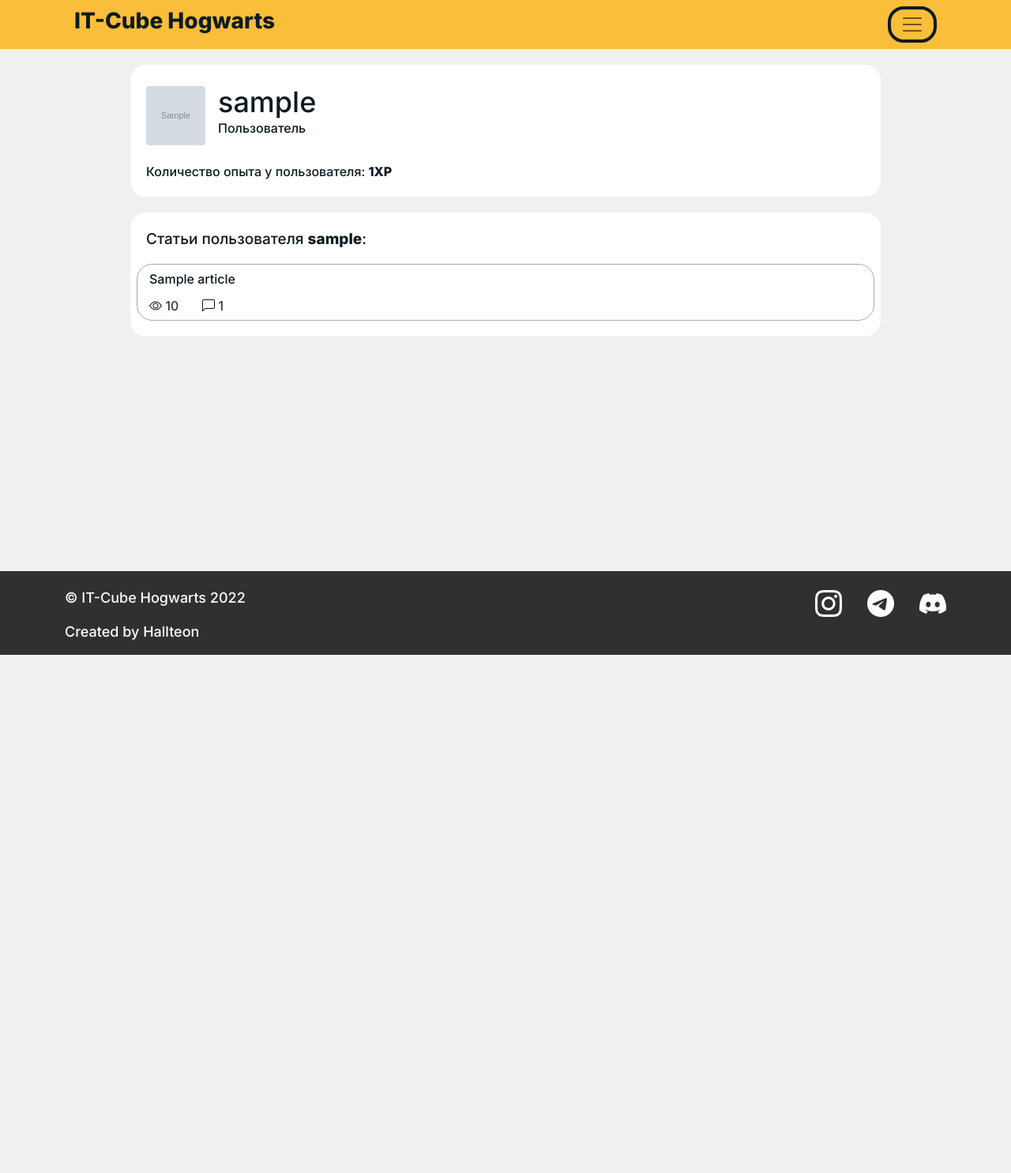
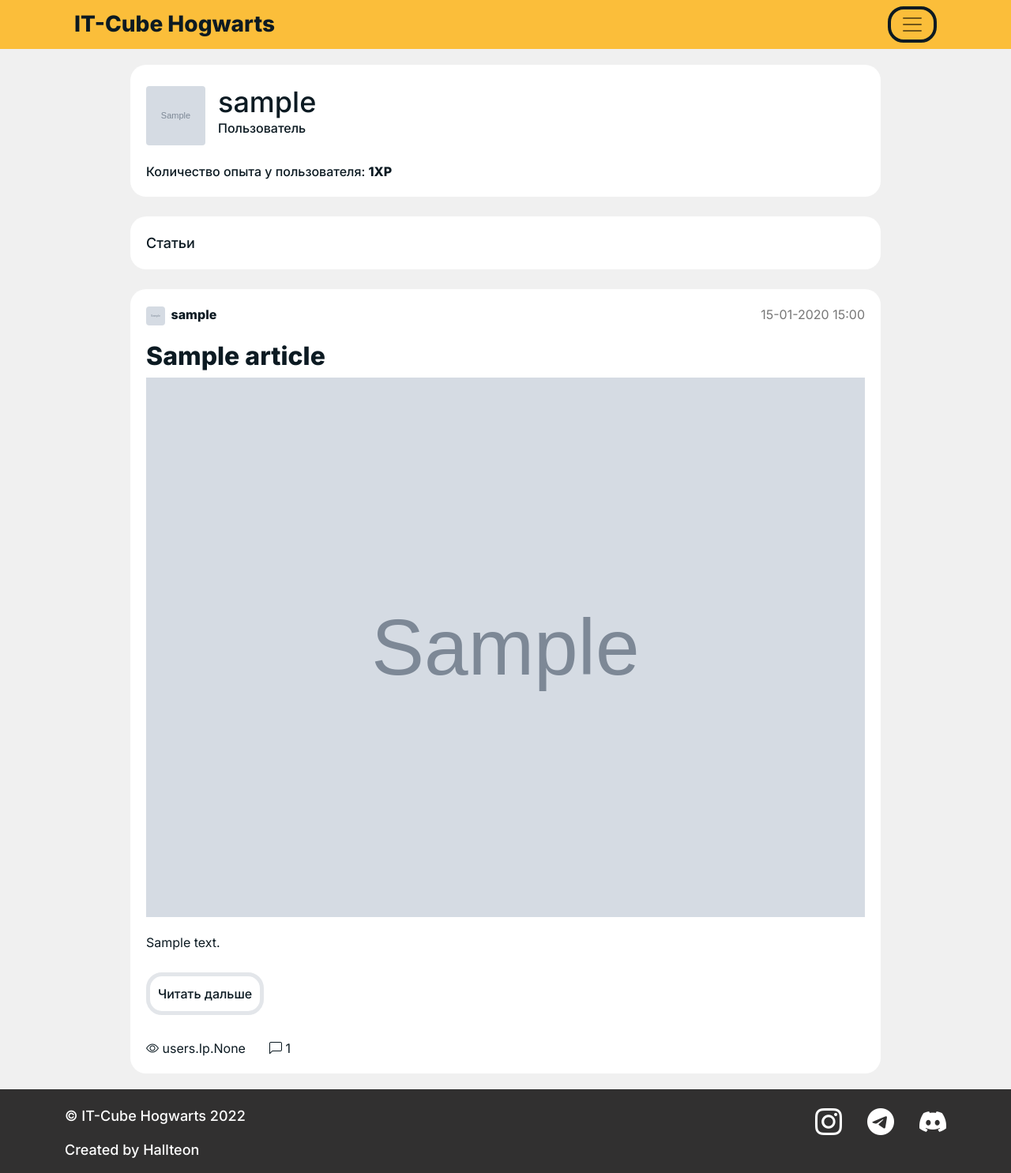
Before and after one commit to Hallteon/ITCubeWebSite, a Django app: a page that uses main/templates/main/base.html in a window 1280 px wide. Shown: the whole page at 79% size. Before the commit the page ends 829 px from the top, so only its background shows below. Run offline with Django 4.2, Linux system fonts and the light colour scheme; a user stored in the database is signed in; tables that the repository leaves empty hold one stand-in row (values such as "Sample post"); grey boxes marked "Sample" are stand-in pictures; parts of the project's set-up code (start-up, migrations or seed data) failed here and were passed over; some libraries are stand-ins or nearby versions.

Commit message:
updated the views-system with ip

```diff
--- a/articles/admin.py
+++ b/articles/admin.py
@@ -11,7 +11,6 @@ class ArticleAdmin(admin.ModelAdmin):
     search_fields = ('title', 'content')
     list_editable = ('is_published',)
     list_filter = ('is_published', 'create_time')
-    exclude = ('views_count',)
 
 
 class CommentAdmin(admin.ModelAdmin):
--- a/articles/models.py
+++ b/articles/models.py
@@ -2,6 +2,8 @@ from ckeditor_uploader.fields import RichTextUploadingField
 from django.contrib.auth.models import User
 from django.db import models
 from django.urls import reverse
+
+from users.models import Ip
 
 
 class Article(models.Model):
@@ -13,7 +15,7 @@ class Article(models.Model):
     update_time = models.DateTimeField(auto_now=True, verbose_name='Дата изменения')
     category = models.ForeignKey('Category', blank=True, null=True, on_delete=models.PROTECT, verbose_name='Категория')
     tags = models.ManyToManyField('Tag', verbose_name='Тэги')
-    views_count = models.IntegerField(null=True, blank=True, default=0, verbose_name='Количество просмотров')
+    views_count = models.ManyToManyField(Ip, blank=True, related_name='views', verbose_name='Количество просмотров')
     is_published = models.BooleanField(default=False, auto_created=True, verbose_name='Опубликовано')
 
     def __str__(self):
@@ -56,6 +58,7 @@ class Tag(models.Model):
     class Meta:
         verbose_name = 'Тэг'
         verbose_name_plural = 'Тэги'
+        ordering = ['name']
 
 
 class Category(models.Model):
--- a/articles/templates/articles/articles.html
+++ b/articles/templates/articles/articles.html
@@ -68,7 +68,7 @@
                 <a class="article-container__button button" href="{{article.get_absolute_url}}">Читать дальше</a>
 
                 <ul class="d-flex article-statistic">
-                    <li class="article-statistic__item"><i class="bi bi-eye"></i> {{article.views_count}}</li>
+                    <li class="article-statistic__item"><i class="bi bi-eye"></i> {{article.views_count.all.count}}</li>
                     <li class="article-statistic__item"><i class="bi bi-chat-left"></i> {{article.comments.all.count}}</li>
                 </ul>
             </div>
--- a/itcube/settings.py
+++ b/itcube/settings.py
@@ -112,7 +112,7 @@ AUTH_PASSWORD_VALIDATORS = [
 
 LANGUAGE_CODE = 'ru-ru'
 
-TIME_ZONE = 'UTC'
+TIME_ZONE = 'Asia/Yekaterinburg'
 
 USE_I18N = True
 
@@ -145,7 +145,7 @@ CKEDITOR_CONFIGS = {
              '-', 'NumberedList', 'BulletedList'
             ],
             ['JustifyLeft', 'JustifyCenter', 'JustifyRight', 'JustifyBlock',
-             '-', 'Font', 'FontSize', 'TextColor',
+             '-', 'TextColor',
              '-', 'HorizontalRule',
              '-', 'Blockquote',
              '-', 'CodeSnippet'
@@ -161,7 +161,6 @@ CKEDITOR_CONFIGS = {
         'forcePasteAsPlainText': True,
         'font_defaultLabel': 'Inter',
         'fontSize_defaultLabel': '16px',
-        'fontSize_sizes': '16px;18px;20px',
         'codeSnippet_theme': 'foundation',
     }
 }
--- a/main/static/main/css/base.css
+++ b/main/static/main/css/base.css
@@ -31,26 +31,35 @@ a {
     border-radius: 20px;
     padding: 10px;
     cursor: pointer;
-    transition: 0.5s;
+    background-image: -webkit-linear-gradient(45deg, #f1c40f 50%, transparent 50%);
+    background-image: linear-gradient(45deg, #f1c40f 50%, transparent 50%);
+    background-position: 100%;
+    background-size: 400%;
+    -webkit-transition: background 300ms ease-in-out;
+    transition: background 300ms ease-in-out;
 }
 
 .button:hover {
-    background-color: #f7c547;
+    background-position: 0;
+}
+
+a.button {
     color: #0C1A22;
 }
 
 /* Навбар */
 
 .header {
+    background-color: #fbbe3a;
     position: sticky;
     top: 0;
-    background-color: #fbbe3a;
     z-index: 10;
 }
 
 .menu__title {
     color: #0C1A22;
     font-weight: 800;
+    margin: 0;
 }
 
 .menu__btn {
@@ -75,7 +84,7 @@ a {
     color: white !important;
 }
 
-.profile__btn {
+.user-profile__btn {
     background-color: #fbbe3a;
     font-weight: 500;
     border: none;
@@ -84,11 +93,11 @@ a {
     transition: 0.5s;
 }
 
-.profile__btn:hover, .profile__btn:focus {
+.user-profile__btn:hover, .profile__btn:focus {
     border-color: #e3e6ea;
 }
 
-.profile__link {
+.user-profile__link {
     font-weight: 500;
 }
 
--- a/main/templates/main/base.html
+++ b/main/templates/main/base.html
@@ -52,15 +52,15 @@
                                 {% if request.user.is_authenticated %}
 
                                 <li class="nav-item menu__item">
-                                    <div class="dropdown profile">
-                                        <button class="dropdown-toggle profile__btn" type="button" data-bs-toggle="dropdown" aria-expanded="false">
+                                    <div class="dropdown user-profile">
+                                        <button class="dropdown-toggle user-profile__btn" type="button" data-bs-toggle="dropdown" aria-expanded="false">
                                             <img class="user-avatar" src="{{request.user.userprofile.profile_picture.url}}" alt="Аватарка">
                                         </button>
 
                                         <ul class="dropdown-menu">
-                                            <li><a class="dropdown-item profile__link" href="{{request.user.userprofile.get_absolute_url}}">Профиль <i class="bi bi-person-square"></i></a></li>
-                                            <li><a class="dropdown-item profile__link" href="{% url 'settings' %}">Настройки <i class="bi bi-gear"></i></a></li>
-                                            <li><a class="dropdown-item profile__link" href="{% url 'logout' %}">Выйти <i class="bi bi-arrow-left-square"></i></a></li>
+                                            <li><a class="dropdown-item user-profile__link" href="{{request.user.userprofile.get_absolute_url}}">Профиль <i class="bi bi-person-square"></i></a></li>
+                                            <li><a class="dropdown-item user-profile__link" href="{% url 'settings' %}">Настройки <i class="bi bi-gear"></i></a></li>
+                                            <li><a class="dropdown-item user-profile__link" href="{% url 'logout' %}">Выйти <i class="bi bi-arrow-left-square"></i></a></li>
                                         </ul>
                                     </div>
                                 </li>
--- a/users/admin.py
+++ b/users/admin.py
@@ -1,6 +1,10 @@
 from django.contrib import admin
 
 from users.models import UserProfile
+
+
+class IpAdmin(admin.ModelAdmin):
+    list_display = ('ip')
 
 
 class UserProfileAdmin(admin.ModelAdmin):
--- a/users/models.py
+++ b/users/models.py
@@ -1,6 +1,18 @@
 from django.contrib.auth.models import User
 from django.db import models
 from django.urls import reverse
+
+
+class Ip(models.Model):
+    user = models.OneToOneField(User, on_delete=models.CASCADE, related_name='ip', verbose_name='Пользователь')
+    ip = models.CharField(max_length=100, null=True, verbose_name='Айпи')
+
+    def __str__(self):
+        return self.ip
+
+    class Meta:
+        verbose_name = 'Айпи'
+        verbose_name_plural = 'Айпи пользователей'
 
 
 class UserProfile(models.Model):
--- a/users/static/users/css/profile.css
+++ b/users/static/users/css/profile.css
@@ -1,7 +1,11 @@
+.profile {
+    margin: 20px 0;
+}
+
 .profile-info {
     background-color: #fff;
     border-radius: 20px;
-    margin: 20px auto 0;
+    margin: 0 auto 0;
     padding: 20px;
 }
 
@@ -29,39 +33,21 @@
     margin-bottom: 0;
 }
 
-.user-articles {
+.user-categories-nav {
     background-color: #fff;
     border-radius: 20px;
-    margin: 20px auto 20px;
+    margin: 25px auto 0;
     padding: 20px;
 }
 
-.user-articles__title {
-    font-size: 19px;
+.user-categories-list__item {
+    font-size: 18px;
     font-weight: 500;
+    padding-right: 10px;
+    cursor: pointer;
+    transition: 0.5s;
 }
 
-.user-article:first-child {
-    margin-top: 0;
+.user-categories-list__item:hover {
+    font-size: 19px;
 }
-
-.user-article {
-    border: 0.5px solid darkgray;
-    border-radius: 20px;
-    margin-top: 20px;
-    padding: 6px 15px;
-
-}
-
-.user-article a {
-    color: #0C1A22;
-    font-weight: 500;
-}
-
-.user-article-info {
-    margin-top: 10px;
-}
-
-.user-article-info__item {
-    margin-right: 30px;
-}
--- a/users/templates/users/profile.html
+++ b/users/templates/users/profile.html
@@ -3,6 +3,7 @@
 
 {% block styles %}
 <link rel="stylesheet" href="{% static 'users/css/profile.css' %}">
+<link rel="stylesheet" href="{% static 'articles/css/articles.css' %}">
 {% endblock %}
 
 {% block content %}
@@ -24,22 +25,45 @@
             </div>
         </div>
 
-        <div class="row">
-            <div class="col-sm-10 user-articles">
-                <p class="user-articles__title">Статьи пользователя <strong>{{profile.user.username}}</strong>:</p>
-                <div class="row">
-                {% for article in profile.user.articles.all %}
-                    <div class="col-12 user-article">
-                        <a class="user-article__title" href="{{article.get_absolute_url}}">{{article.title}}</a>
+        <div class="row user-categories">
+            <div class="col-sm-10 user-categories-nav">
+                <nav>
+                    <ul class="d-flex user-categories-list">
+                        <li class="user-categories-list__item">Статьи</li>
+                    </ul>
+                </nav>
+            </div>
 
-                        <ul class="d-flex user-article-info">
-                            <li class="user-article-info__item"><i class="bi bi-eye"></i> {{article.views_count}}</li>
-                            <li class="user-article-info__item"><i class="bi bi-chat-left"></i> {{article.comments.all.count}}</li>
-                        </ul>
-                    </div>
-                {% endfor %}
-                </div>
+        {% for article in profile.user.articles.all %}
+            <div class="col-sm-10 article-container">
+                <ul class="d-flex justify-content-between article-info">
+                    <li class="article-info__author">
+                        <img class="article-info__author-avatar user-avatar" src="{{article.author.userprofile.profile_picture.url}}" alt="Аватарка">
+                        <a href="{{article.author.userprofile.get_absolute_url}}">{{article.author}}</a>
+                    </li>
+                    <li class="article-info__time">{{article.create_time|date:"d-m-Y H:i"}}</li>
+                </ul>
+
+                <a href="{{article.get_absolute_url}}">
+                    <h2 class="article-container__title">{{article.title}}</h2>
+                </a>
+
+                {% if article.cover_image %}
+                <img class="article-container__image" src="{{article.cover_image.url}}" alt="изображение статьи">
+                {% endif %}
+
+                {% autoescape on %}
+                <p class="article-container__content">{{article.content|safe|linebreaks|truncatewords:50}}</p>
+                {% endautoescape %}
+
+                <a class="article-container__button button" href="{{article.get_absolute_url}}">Читать дальше</a>
+
+                <ul class="d-flex article-statistic">
+                    <li class="article-statistic__item"><i class="bi bi-eye"></i> {{article.views_count}}</li>
+                    <li class="article-statistic__item"><i class="bi bi-chat-left"></i> {{article.comments.all.count}}</li>
+                </ul>
             </div>
+        {% endfor %}
         </div>
     </div>
 </section>
```
Also changed, not shown: articles/views.py (+20 -1 lines), articles/migrations/0022_alter_tag_options.py (added), articles/migrations/0023_remove_article_views_count_article_views_count.py (added), articles/migrations/0024_alter_article_views_count.py (added), users/migrations/0009_ip.py (added), users/migrations/0010_alter_ip_ip.py (added).
